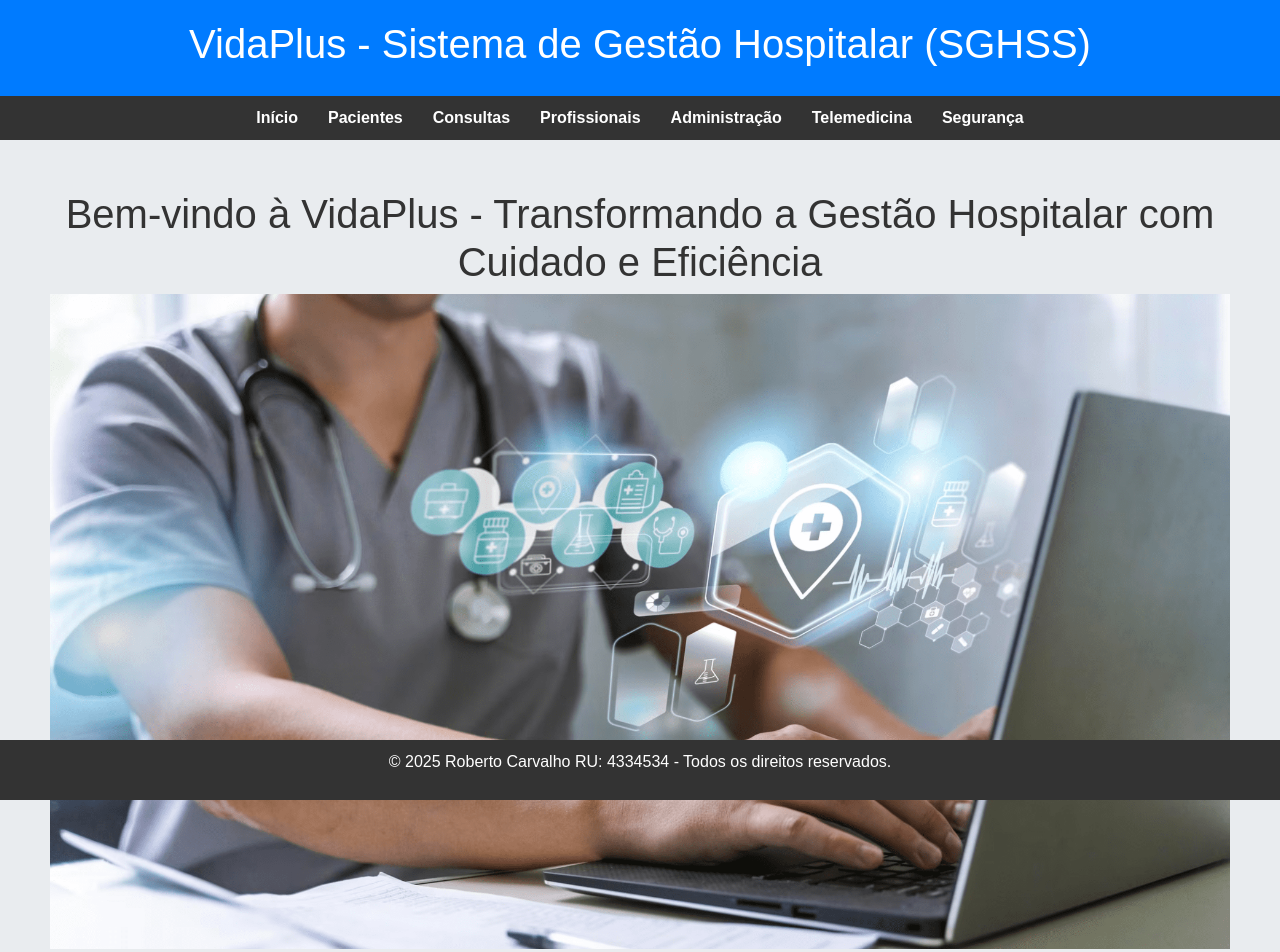
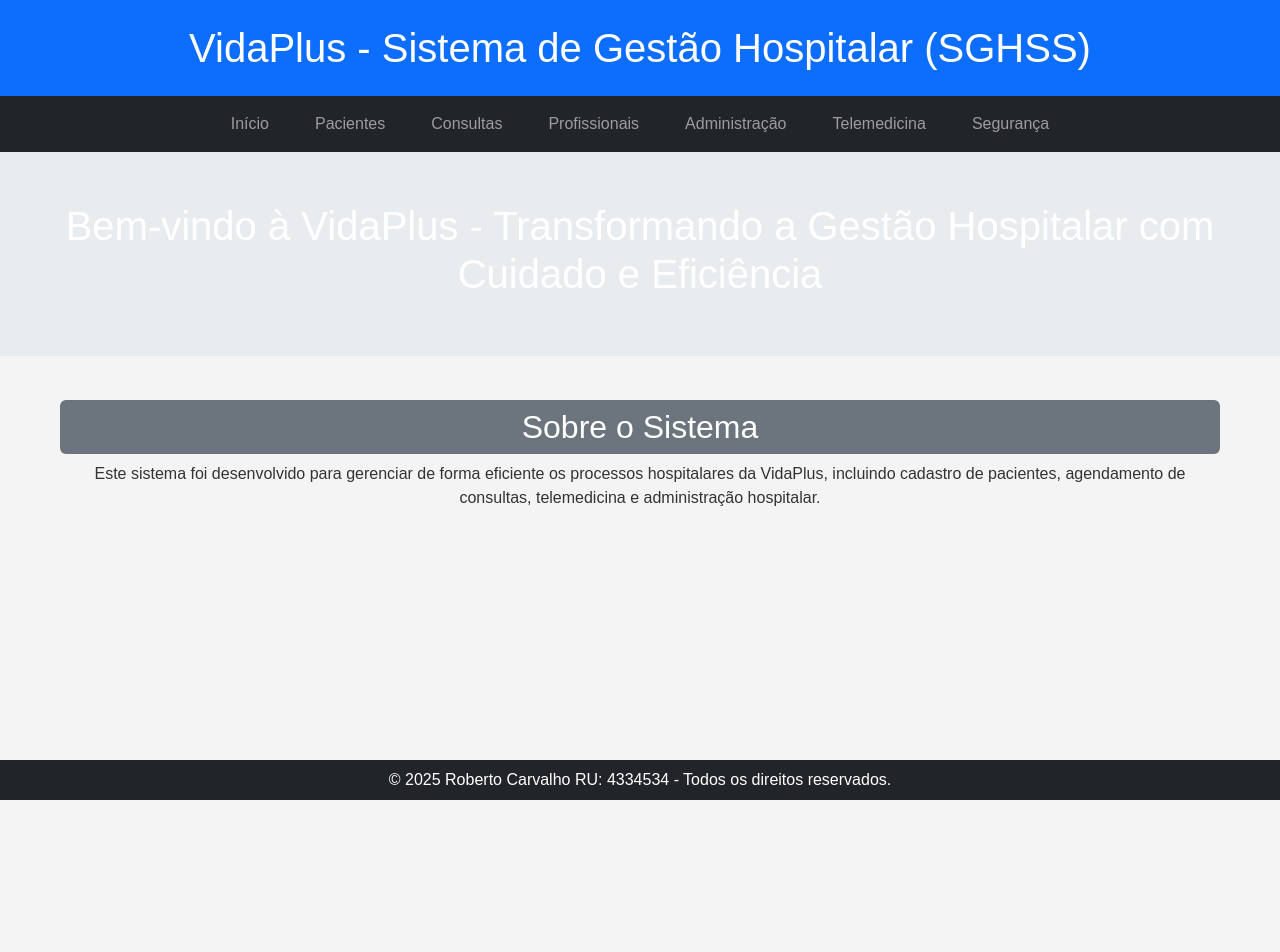
Before and after one commit to robertows/ProjetoVidaPlus_SGHSS, a plain HTML site: page index.html in a window 1280 px wide. Shown: the top 952 px of the page. After the commit the page ends 800 px from the top, so only its background shows below. Drawn offline with nearby package versions, Linux system fonts and the light colour scheme.

Commit message:
Update index.html
 Alteração

```diff
--- a/index.html
+++ b/index.html
@@ -1,39 +1,68 @@
-<!DOCTYPE html> <!-- Declaração do tipo de documento como HTML5 -->
-<html lang="pt-BR"> <!-- Define o idioma do documento como português brasileiro -->
+<!DOCTYPE html>
+<html lang="pt-BR">
 <head>
-    <meta charset="UTF-8"> <!-- Define a codificação de caracteres como UTF-8 para suportar caracteres especiais -->
-    <meta name="viewport" content="width=device-width, initial-scale=1.0"> <!-- Configura a responsividade para dispositivos móveis -->
-    <title>VidaPlus - Sistema de Gestão Hospitalar</title> <!-- Título da página exibido na aba do navegador -->
-    <link href="https://cdn.jsdelivr.net/npm/bootstrap@5.3.3/dist/css/bootstrap.min.css" rel="stylesheet" integrity="sha384-QWTKZyjpPEjISv5WaRU9OFeRpok6YctnYmDr5pNlyT2bRjXh0JMhjY6hW+ALEwIH" crossorigin="anonymous"> <!-- Importa o CSS do Bootstrap para estilização -->
-    <link rel="stylesheet" href="styles.css"> <!-- Vincula um arquivo CSS personalizado -->
+    <!-- Configurações de meta para codificação e responsividade -->
+    <meta charset="UTF-8">
+    <meta name="viewport" content="width=device-width, initial-scale=1.0">
+
+    <!-- Título da página -->
+    <title>VidaPlus - Sistema de Gestão Hospitalar</title>
+
+    <!-- Inclusão do Bootstrap para estilos pré-definidos -->
+    <link href="https://cdn.jsdelivr.net/npm/bootstrap@5.3.3/dist/css/bootstrap.min.css" rel="stylesheet" integrity="sha384-QWTKZyjpPEjISv5WaRU9OFeRpok6YctnYmDr5pNlyT2bRjXh0JMhjY6hW+ALEwIH" crossorigin="anonymous">
+
+    <!-- Arquivo CSS personalizado -->
+    <link rel="stylesheet" href="styles.css">
 </head>
-<body> <!-- Início do corpo da página -->
-    <header> <!-- Seção do cabeçalho -->
-        <h1>VidaPlus - Sistema de Gestão Hospitalar (SGHSS)</h1> <!-- Título principal da página -->
+<body class="home-page">
+
+    <!-- Cabeçalho principal da página -->
+    <header class="bg-primary text-white text-center py-4">
+        <h1 class="mb-0">VidaPlus - Sistema de Gestão Hospitalar (SGHSS)</h1>
     </header>
-    <nav> <!-- Seção de navegação com links -->
-        <a href="index.html">Início</a> <!-- Link para a página inicial -->
-        <a href="pacientes.html">Pacientes</a> <!-- Link para a página de pacientes -->
-        <a href="consultas.html">Consultas</a> <!-- Link para a página de consultas -->
-        <a href="profissionais.html">Profissionais</a> <!-- Link para a página de profissionais -->
-        <a href="administracao.html">Administração</a> <!-- Link para a página de administração -->
-        <a href="telemedicina.html">Telemedicina</a> <!-- Link para a página de telemedicina -->
-        <a href="seguranca.html">Segurança</a> <!-- Link para a página de segurança -->
+
+    <!-- Barra de navegação com menu responsivo -->
+    <nav class="navbar navbar-expand-lg navbar-dark bg-dark">
+        <div class="container-fluid">
+            <!-- Botão para exibir o menu em telas menores -->
+            <button class="navbar-toggler" type="button" data-bs-toggle="collapse" data-bs-target="#navbarNav" aria-controls="navbarNav" aria-expanded="false" aria-label="Toggle navigation">
+                <span class="navbar-toggler-icon"></span>
+            </button>
+
+            <!-- Itens do menu de navegação -->
+            <div class="collapse navbar-collapse justify-content-center" id="navbarNav">
+                <ul class="navbar-nav">
+                    <li class="nav-item"><a class="nav-link" href="index.html">Início</a></li>
+                    <li class="nav-item"><a class="nav-link" href="pacientes.html">Pacientes</a></li>
+                    <li class="nav-item"><a class="nav-link" href="consultas.html">Consultas</a></li>
+                    <li class="nav-item"><a class="nav-link" href="profissionais.html">Profissionais</a></li>
+                    <li class="nav-item"><a class="nav-link" href="administracao.html">Administração</a></li>
+                    <li class="nav-item"><a class="nav-link" href="telemedicina.html">Telemedicina</a></li>
+                    <li class="nav-item"><a class="nav-link" href="seguranca.html">Segurança</a></li>
+                </ul>
+            </div>
+        </div>
     </nav>
-    <section class="hero-section"> <!-- Seção principal de destaque -->
-        <h1>Bem-vindo à VidaPlus - Transformando a Gestão Hospitalar com Cuidado e Eficiência</h1> <!-- Título de boas-vindas -->
-        <!-- Imagem opcional adicionada como exemplo -->
-        <img src="imagem1.jpg" alt="Imagem ilustrativa da VidaPlus" class="img-fluid" style="max-width: 100%; height: auto;"> <!-- Imagem responsiva com descrição alternativa -->
+
+    <!-- Seção principal de boas-vindas -->
+    <section class="hero-section d-flex justify-content-center align-items-center text-center text-white">
+        <h1>Bem-vindo à VidaPlus - Transformando a Gestão Hospitalar com Cuidado e Eficiência</h1>
     </section>
-    <div class="container"> <!-- Contêiner Bootstrap para organizar o conteúdo -->
-        <h2>Sobre o Sistema</h2> <!-- Subtítulo da seção -->
-        <p>Este sistema foi desenvolvido para gerenciar de forma eficiente os processos hospitalares da VidaPlus, incluindo cadastro de pacientes, agendamento de consultas, telemedicina e administração hospitalar.</p> <!-- Descrição do sistema -->
+
+    <!-- Seção de apresentação sobre o sistema -->
+    <div class="container my-4">
+        <h2 class="text-center text-white bg-secondary py-2 rounded">Sobre o Sistema</h2>
+        <p class="text-center">Este sistema foi desenvolvido para gerenciar de forma eficiente os processos hospitalares da VidaPlus, incluindo cadastro de pacientes, agendamento de consultas, telemedicina e administração hospitalar.</p>
     </div>
-    <footer class="footer"> <!-- Rodapé da página -->
-        <p>© 2025 Roberto Carvalho RU: 4334534 - Todos os direitos reservados.</p> <!-- Texto de direitos autorais -->
+
+    <!-- Rodapé da página -->
+    <footer class="footer bg-dark text-white text-center py-2">
+        <p class="mb-0">© 2025 Roberto Carvalho RU: 4334534 - Todos os direitos reservados.</p>
     </footer>
-    <script src="https://cdn.jsdelivr.net/npm/bootstrap@5.3.3/dist/js/bootstrap.bundle.min.js" integrity="sha384-YvpcrYf0tY3lHB60NNkmXc5s9fDVZLESaAA55NDzOxhy9GkcIdslK1eN7N6jIeHz" crossorigin="anonymous"></script> <!-- Importa o JavaScript do Bootstrap -->
-    <script src="https://cdnjs.cloudflare.com/ajax/libs/crypto-js/4.1.1/crypto-js.min.js"></script> <!-- Importa a biblioteca CryptoJS para funcionalidades de criptografia -->
-    <script src="script.js"></script> <!-- Vincula um arquivo JavaScript personalizado -->
+
+    <!-- Inclusão de scripts externos -->
+    <script src="https://cdn.jsdelivr.net/npm/bootstrap@5.3.3/dist/js/bootstrap.bundle.min.js" integrity="sha384-YvpcrYf0tY3lHB60NNkmXc5s9fDVZLESaAA55NDzOxhy9GkcIdslK1eN7N6jIeHz" crossorigin="anonymous"></script>
+    <script src="https://cdnjs.cloudflare.com/ajax/libs/crypto-js/4.1.1/crypto-js.min.js"></script>
+    <script src="script.js"></script>
 </body>
 </html>
```
